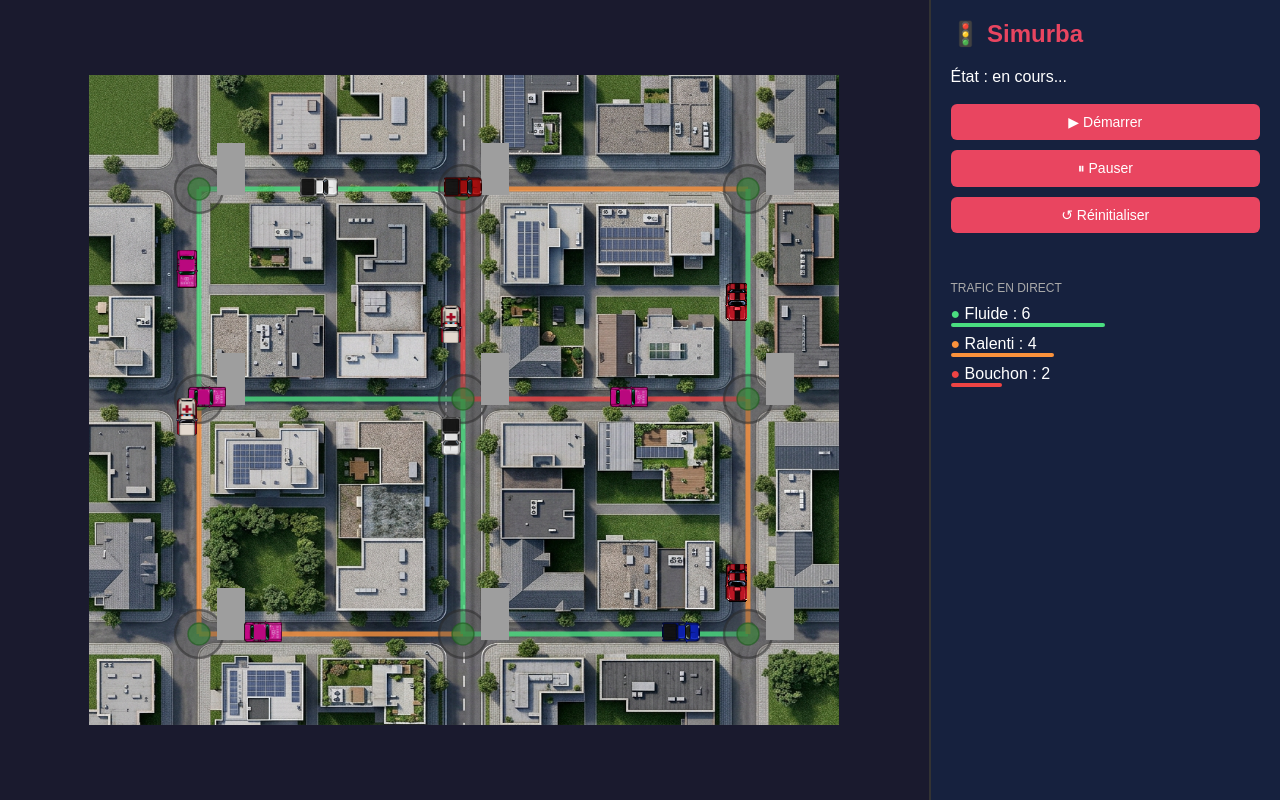
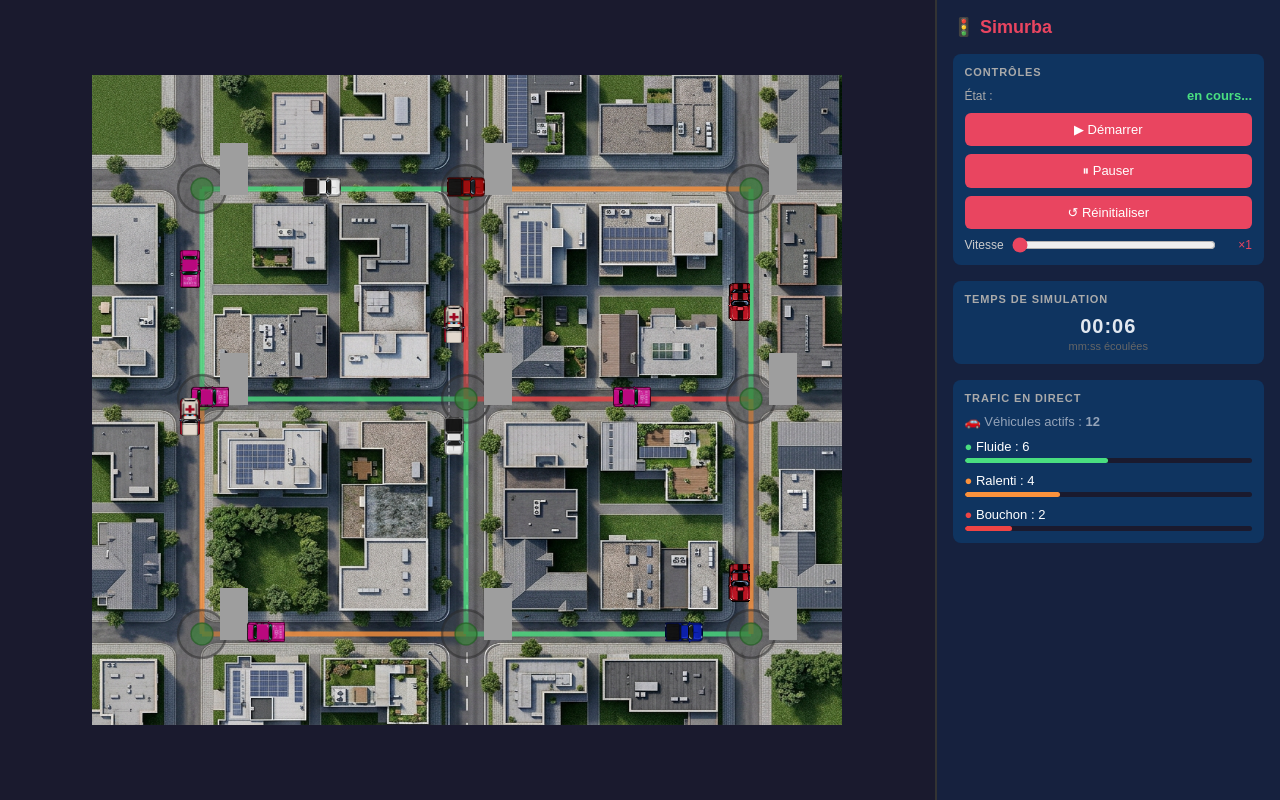
Before and after one commit to najororabiaza/simurba, a Django app: page / in a window 1280 px wide. Run offline with Django 5.2, Linux system fonts and the light colour scheme.

Commit message:
feat: add speed slider, vehicle counter, simulation clock and clean up dashboard

```diff
--- a/traffic/static/traffic/js/simulation.js
+++ b/traffic/static/traffic/js/simulation.js
@@ -3,7 +3,9 @@ const ctx = canvas.getContext('2d');
 canvas.width = 750;
 canvas.height = 650;
 
-// Chargement des images (road2lanesCropWith/Without supprimés)
+// ─────────────────────────────────────────────────────────────
+//  Chargement des images
+// ─────────────────────────────────────────────────────────────
 const bgImg = new Image();
 bgImg.src = '/static/traffic/img/backgroundGrass.jpg';
 
@@ -16,22 +18,23 @@ tlRedImg.src = '/static/traffic/img/trafficLight_red.png';
 const tlGreenImg = new Image();
 tlGreenImg.src = '/static/traffic/img/trafficLight_green.png';
 
-// Sprites des voitures dans le spritesheet (sx, sy, sw, sh)
+// ─────────────────────────────────────────────────────────────
+//  Sprites — bk_cars1.png (image actuelle dans /static/img/)
+// ─────────────────────────────────────────────────────────────
 const carSprites = [
-    { sx: 380, sy:  32, sw:  96, sh: 194 }, // Ambulance  (Row1 Col4)
-    { sx: 494, sy:  40, sw: 104, sh: 184 }, // Rouge      (Row1 Col5)
-    { sx: 616, sy:  40, sw: 104, sh: 184 }, // Bleu       (Row1 Col6)
-    { sx: 734, sy:  40, sw: 104, sh: 184 }, // Jaune      (Row1 Col7)
-    { sx: 254, sy: 240, sw: 102, sh: 199 }, // Rose       (Row2 Col3)
-    { sx: 378, sy: 240, sw: 102, sh: 198 }, // Orange     (Row2 Col4)
-    { sx: 494, sy: 246, sw: 104, sh: 184 }, // Blanc      (Row2 Col5)
-    { sx: 254, sy: 692, sw:  80, sh: 172 }, // Bleu sport (Row4 Col3)
+    { sx: 380, sy:  32, sw:  96, sh: 194 }, // Ambulance
+    { sx: 494, sy:  40, sw: 104, sh: 184 }, // Rouge
+    { sx: 616, sy:  40, sw: 104, sh: 184 }, // Bleu
+    { sx: 734, sy:  40, sw: 104, sh: 184 }, // Jaune
+    { sx: 254, sy: 240, sw: 102, sh: 199 }, // Rose
+    { sx: 378, sy: 240, sw: 102, sh: 198 }, // Orange
+    { sx: 494, sy: 246, sw: 104, sh: 184 }, // Blanc
+    { sx: 254, sy: 692, sw:  80, sh: 172 }, // Bleu sport
 ];
 
-// Grille 3x3 — positions recalculées pour s'aligner sur les routes
-// du fond (backgroundGrass.jpg 1024×1024 → canvas 750×650)
-// Routes verticales bg: x≈150, 510, 900  → canvas x: 110, 374, 659
-// Routes horizontales bg: y≈180, 510, 880 → canvas y: 114, 324, 559
+// ─────────────────────────────────────────────────────────────
+//  Réseau routier — grille 3×3 alignée sur le fond city
+// ─────────────────────────────────────────────────────────────
 const nodes = [
     { x: 110, y: 114 }, { x: 374, y: 114 }, { x: 659, y: 114 },
     { x: 110, y: 324 }, { x: 374, y: 324 }, { x: 659, y: 324 },
@@ -55,10 +58,12 @@ const roads = [
     { from: nodes[5], to: nodes[8], state: 'ralenti' },
 ];
 
+// Chaque route reçoit un véhicule au départ
 const vehicles = roads.map(road => ({
     road,
     progress: Math.random(),
-    speed: 0.002 + Math.random() * 0.003,
+    // baseSpeed est la vitesse de référence à ×1 — multipliée par speedFactor à chaque frame
+    baseSpeed: 0.002 + Math.random() * 0.003,
     sprite: carSprites[Math.floor(Math.random() * carSprites.length)],
 }));
 
@@ -68,6 +73,41 @@ const trafficLights = nodes.map(node => ({
     timer: Math.floor(Math.random() * 200),
 }));
 
+// ─────────────────────────────────────────────────────────────
+//  Contrôle de vitesse — lié au slider #speed-slider du HTML
+// ─────────────────────────────────────────────────────────────
+let speedFactor = 1;
+
+const speedSlider = document.getElementById('speed-slider');
+const speedLabel  = document.getElementById('speed-label');
+
+speedSlider.addEventListener('input', () => {
+    speedFactor = parseFloat(speedSlider.value);
+    speedLabel.textContent = '×' + speedFactor;
+});
+
+// ─────────────────────────────────────────────────────────────
+//  Horloge de simulation
+// ─────────────────────────────────────────────────────────────
+let simSeconds = 0;    // secondes écoulées (temps de simulation)
+let frameAcc   = 0;    // accumulateur de frames
+const FPS_REF  = 60;   // 60 frames = 1 seconde de référence
+
+function updateClock() {
+    // Avance plus vite quand speedFactor est élevé
+    frameAcc += speedFactor;
+    if (frameAcc >= FPS_REF) {
+        simSeconds++;
+        frameAcc -= FPS_REF;
+    }
+    const mm = String(Math.floor(simSeconds / 60)).padStart(2, '0');
+    const ss = String(simSeconds % 60).padStart(2, '0');
+    document.getElementById('clock').textContent = mm + ':' + ss;
+}
+
+// ─────────────────────────────────────────────────────────────
+//  Dessin
+// ─────────────────────────────────────────────────────────────
 function drawBackground() {
     if (bgImg.complete) {
         ctx.drawImage(bgImg, 0, 0, canvas.width, canvas.height);
@@ -77,7 +117,6 @@ function drawBackground() {
     }
 }
 
-// Indicateurs d'état colorés sur les routes du fond (sans images de route)
 function drawRoadStates() {
     roads.forEach(road => {
         ctx.beginPath();
@@ -91,10 +130,8 @@ function drawRoadStates() {
     });
 }
 
-// Ronds-points semi-transparents sur les 9 intersections
 function drawRoundabouts() {
     nodes.forEach(node => {
-        // Anneau extérieur
         ctx.beginPath();
         ctx.arc(node.x, node.y, 24, 0, Math.PI * 2);
         ctx.fillStyle = 'rgba(70, 70, 70, 0.30)';
@@ -103,7 +140,6 @@ function drawRoundabouts() {
         ctx.lineWidth = 2.5;
         ctx.stroke();
 
-        // Îlot central vert
         ctx.beginPath();
         ctx.arc(node.x, node.y, 11, 0, Math.PI * 2);
         ctx.fillStyle = 'rgba(55, 130, 55, 0.65)';
@@ -118,24 +154,12 @@ function drawTrafficLights() {
     trafficLights.forEach(tl => {
         const img = tl.state === 'green' ? tlGreenImg : tlRedImg;
         if (img.complete) {
-            // Positionné légèrement au-dessus/à droite de chaque rond-point
             ctx.drawImage(img, tl.node.x + 18, tl.node.y - 46, 28, 52);
         }
     });
 }
 
-function updateTrafficLights() {
-    trafficLights.forEach(tl => {
-        tl.timer++;
-        if (tl.timer > 300) {
-            tl.state = tl.state === 'green' ? 'red' : 'green';
-            tl.timer = 0;
-        }
-    });
-}
-
 function drawVehicles() {
-    // Décalage de voie : les voitures roulent sur la voie droite
     const laneOffset = 12;
 
     vehicles.forEach(v => {
@@ -145,12 +169,9 @@ function drawVehicles() {
         const dy = v.road.to.y - v.road.from.y;
         const len = Math.sqrt(dx * dx + dy * dy);
 
-        // Vecteur perpendiculaire droit (sens de la route)
         const perpX = (-dy / len) * laneOffset;
         const perpY = (dx / len) * laneOffset;
 
-        // Correction verticale pour les routes horizontales :
-        // sur une route horizontale (|dx| >> |dy|), les voitures remontent de 14px
         const isHorizontal = Math.abs(dx) > Math.abs(dy);
         const vertCorrection = isHorizontal ? -14 : 0;
 
@@ -158,7 +179,6 @@ function drawVehicles() {
         const y = rawY + perpY + vertCorrection;
         const angle = Math.atan2(dy, dx) + Math.PI / 2;
 
-        // Taille légèrement augmentée pour correspondre aux routes du fond
         const displayW = 22;
         const displayH = 38;
 
@@ -176,9 +196,24 @@ function drawVehicles() {
     });
 }
 
+// ─────────────────────────────────────────────────────────────
+//  Mises à jour logiques
+// ─────────────────────────────────────────────────────────────
+function updateTrafficLights() {
+    trafficLights.forEach(tl => {
+        // Le timer des feux avance aussi selon speedFactor
+        tl.timer += speedFactor;
+        if (tl.timer > 300) {
+            tl.state = tl.state === 'green' ? 'red' : 'green';
+            tl.timer = 0;
+        }
+    });
+}
+
 function updateVehicles() {
     vehicles.forEach(v => {
-        v.progress += v.speed;
+        // baseSpeed × speedFactor : le slider accélère tous les véhicules
+        v.progress += v.baseSpeed * speedFactor;
         if (v.progress > 1) v.progress = 0;
     });
 }
@@ -186,15 +221,26 @@ function updateVehicles() {
 function updateDashboard() {
     const counts = { fluide: 0, ralenti: 0, bouchon: 0 };
     vehicles.forEach(v => counts[v.road.state]++);
-    document.getElementById('count-fluide').textContent = counts.fluide;
+
+    const total = vehicles.length;
+
+    // Nombre total de véhicules
+    document.getElementById('count-total').textContent = total;
+
+    // Compteurs par état
+    document.getElementById('count-fluide').textContent  = counts.fluide;
     document.getElementById('count-ralenti').textContent = counts.ralenti;
     document.getElementById('count-bouchon').textContent = counts.bouchon;
-    const total = vehicles.length;
+
+    // Barres de progression
     document.getElementById('bar-fluide').style.width  = (counts.fluide  / total * 100) + '%';
     document.getElementById('bar-ralenti').style.width = (counts.ralenti / total * 100) + '%';
     document.getElementById('bar-bouchon').style.width = (counts.bouchon / total * 100) + '%';
 }
 
+// ─────────────────────────────────────────────────────────────
+//  Boucle principale
+// ─────────────────────────────────────────────────────────────
 let running = true;
 let animationId;
 
@@ -208,9 +254,13 @@ function loop() {
     updateVehicles();
     updateTrafficLights();
     updateDashboard();
+    updateClock();
     animationId = requestAnimationFrame(loop);
 }
 
+// ─────────────────────────────────────────────────────────────
+//  Événements des boutons
+// ─────────────────────────────────────────────────────────────
 document.getElementById('btn-start').addEventListener('click', () => {
     if (!running) {
         running = true;
@@ -226,12 +276,18 @@ document.getElementById('btn-pause').addEventListener('click', () => {
 });
 
 document.getElementById('btn-reset').addEventListener('click', () => {
+    // Remet les véhicules au départ et réinitialise l'horloge
     vehicles.forEach(v => { v.progress = 0; });
+    simSeconds = 0;
+    frameAcc   = 0;
+    document.getElementById('clock').textContent = '00:00';
     document.getElementById('status').textContent = 'en cours...';
     if (!running) { running = true; loop(); }
 });
 
-// 4 images uniquement (road2lanesCropWith/Without supprimés)
+// ─────────────────────────────────────────────────────────────
+//  Lancement après chargement des 4 images
+// ─────────────────────────────────────────────────────────────
 let imagesLoaded = 0;
 const totalImages = 4;
 [bgImg, carsImg, tlRedImg, tlGreenImg].forEach(img => {
--- a/traffic/templates/traffic/base.html
+++ b/traffic/templates/traffic/base.html
@@ -7,52 +7,184 @@
     <style>
         * { margin: 0; padding: 0; box-sizing: border-box; }
         body { display: flex; height: 100vh; font-family: sans-serif; background: #1a1a2e; color: white; }
-        #canvas-zone { flex: 3; display: flex; align-items: center; justify-content: center; border-right: 2px solid #333; }
-        #dashboard { flex: 1; padding: 20px; background: #16213e; }
-        h2 { margin-bottom: 20px; color: #e94560; }
+
+        #canvas-zone {
+            flex: 3;
+            display: flex;
+            align-items: center;
+            justify-content: center;
+            border-right: 2px solid #333;
+        }
+
+        /* ── Barre latérale ── */
+        #dashboard {
+            flex: 1;
+            padding: 16px;
+            background: #16213e;
+            overflow-y: auto;
+            display: flex;
+            flex-direction: column;
+            gap: 16px;
+        }
+
+        h2 { color: #e94560; font-size: 18px; }
+
+        /* ── Sections ── */
+        .section {
+            background: #0f3460;
+            border-radius: 8px;
+            padding: 12px;
+        }
+        .section-title {
+            font-size: 11px;
+            font-weight: 600;
+            letter-spacing: 0.08em;
+            color: #aaa;
+            margin-bottom: 10px;
+            text-transform: uppercase;
+        }
+
+        /* ── Boutons de contrôle ── */
         button {
             display: block;
             width: 100%;
-            margin-bottom: 10px;
-            padding: 10px;
+            margin-bottom: 8px;
+            padding: 9px;
             background: #e94560;
             color: white;
             border: none;
             border-radius: 6px;
             cursor: pointer;
-            font-size: 14px;
+            font-size: 13px;
         }
         button:hover { background: #c73652; }
+        button:last-child { margin-bottom: 0; }
+
+        /* ── Curseur de vitesse ── */
+        .slider-row {
+            display: flex;
+            align-items: center;
+            gap: 8px;
+            margin-top: 6px;
+        }
+        .slider-row label { font-size: 12px; color: #ccc; white-space: nowrap; }
+        .slider-row input[type=range] { flex: 1; accent-color: #e94560; }
+        .slider-row span { font-size: 12px; color: #e94560; min-width: 28px; text-align: right; }
+
+        /* ── Stat items ── */
+        .stat-item { margin-bottom: 10px; }
+        .stat-item:last-child { margin-bottom: 0; }
+        .stat-label { font-size: 13px; margin-bottom: 4px; }
+        .stat-bar-bg { background: #1a1a2e; height: 5px; border-radius: 3px; overflow: hidden; }
+        .stat-bar { height: 5px; border-radius: 3px; width: 0%; transition: width 0.5s; }
+
+
+        /* ── État général ── */
+        .status-row {
+            display: flex;
+            justify-content: space-between;
+            align-items: center;
+            font-size: 13px;
+        }
+        #status { color: #4ade80; font-weight: 600; }
+
+        /* ── Horloge ── */
+        #clock {
+            font-size: 20px;
+            font-weight: 700;
+            color: #e2e8f0;
+            letter-spacing: 0.05em;
+            text-align: center;
+            margin: 2px 0;
+        }
+        .clock-sub {
+            font-size: 11px;
+            color: #666;
+            text-align: center;
+        }
     </style>
 </head>
 <body>
     <div id="canvas-zone">
-        <canvas id="traffic-canvas" width="600" height="500"></canvas>
+        <canvas id="traffic-canvas"></canvas>
     </div>
+
     <div id="dashboard">
-        <h2>🚦 Simurba</h2>
-            <p>État : <span id="status">en cours...</span></p>
-            <br>
+
+        <!-- ── En-tête ── -->
+        <div>
+            <h2>🚦 Simurba</h2>
+        </div>
+
+        <!-- ── Section 1 : Contrôles ── -->
+        <div class="section">
+            <p class="section-title">Contrôles</p>
+
+            <div class="status-row" style="margin-bottom:10px;">
+                <span style="font-size:12px; color:#aaa;">État :</span>
+                <span id="status">en cours...</span>
+            </div>
+
             <button id="btn-start">▶ Démarrer</button>
             <button id="btn-pause">⏸ Pauser</button>
             <button id="btn-reset">↺ Réinitialiser</button>
-            <br>
-            <div style="margin-top:20px;">
-                <p style="color:#aaa; font-size:12px; margin-bottom:10px;">TRAFIC EN DIRECT</p>
-                <div style="margin-bottom:8px;">
-                    <p><span style="color:#4ade80">●</span> Fluide : <span id="count-fluide">0</span></p>
-                    <div style="background:#4ade80; height:4px; border-radius:2px; width:0%; transition:width 0.5s;" id="bar-fluide"></div>
-                </div>
-                <div style="margin-bottom:8px;">
-                    <p><span style="color:#fb923c">●</span> Ralenti : <span id="count-ralenti">0</span></p>
-                    <div style="background:#fb923c; height:4px; border-radius:2px; width:0%; transition:width 0.5s;" id="bar-ralenti"></div>
-                </div>
-                <div style="margin-bottom:8px;">
-                    <p><span style="color:#ef4444">●</span> Bouchon : <span id="count-bouchon">0</span></p>
-                    <div style="background:#ef4444; height:4px; border-radius:2px; width:0%; transition:width 0.5s;" id="bar-bouchon"></div>
+
+            <!-- Curseur de vitesse — lie speedFactor dans simulation.js -->
+            <div class="slider-row">
+                <label>Vitesse</label>
+                <input type="range" id="speed-slider" min="1" max="5" step="0.5" value="1">
+                <span id="speed-label">×1</span>
+            </div>
+        </div>
+
+        <!-- ── Section 2 : Horloge de simulation ── -->
+        <div class="section">
+            <p class="section-title">Temps de simulation</p>
+            <div id="clock">00:00</div>
+            <p class="clock-sub">mm:ss écoulées</p>
+        </div>
+
+        <!-- ── Section 3 : Trafic en direct ── -->
+        <div class="section">
+            <p class="section-title">Trafic en direct</p>
+
+            <!-- Nombre total de véhicules -->
+            <div class="stat-item">
+                <div class="stat-label" style="color:#94a3b8;">
+                    🚗 Véhicules actifs : <strong id="count-total">0</strong>
                 </div>
             </div>
-    </div>
+
+            <div class="stat-item">
+                <div class="stat-label">
+                    <span style="color:#4ade80;">●</span> Fluide : <span id="count-fluide">0</span>
+                </div>
+                <div class="stat-bar-bg">
+                    <div class="stat-bar" id="bar-fluide" style="background:#4ade80;"></div>
+                </div>
+            </div>
+
+            <div class="stat-item">
+                <div class="stat-label">
+                    <span style="color:#fb923c;">●</span> Ralenti : <span id="count-ralenti">0</span>
+                </div>
+                <div class="stat-bar-bg">
+                    <div class="stat-bar" id="bar-ralenti" style="background:#fb923c;"></div>
+                </div>
+            </div>
+
+            <div class="stat-item">
+                <div class="stat-label">
+                    <span style="color:#ef4444;">●</span> Bouchon : <span id="count-bouchon">0</span>
+                </div>
+                <div class="stat-bar-bg">
+                    <div class="stat-bar" id="bar-bouchon" style="background:#ef4444;"></div>
+                </div>
+            </div>
+        </div>
+
+    </div><!-- /dashboard -->
+
     <script src="{% static 'traffic/js/simulation.js' %}"></script>
 </body>
 </html>
```
